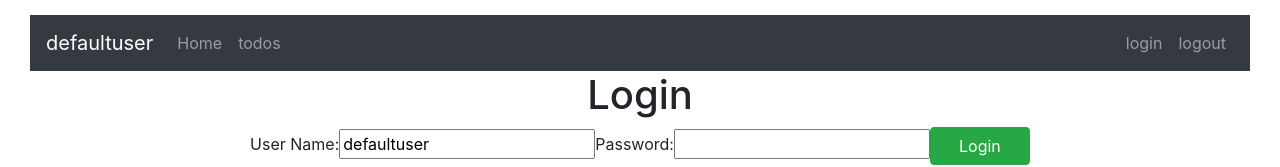
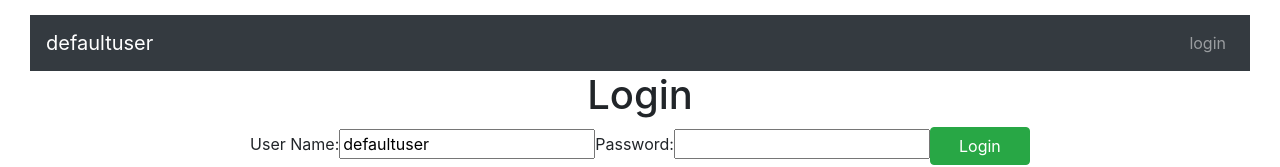
Before and after one commit to hacker95-bot/React-App, a React (Create React App) app in the folder my-app/: page / in a window 1280 px wide. Shown: the top 167 px of the page. Built offline with nearby package versions, Linux system fonts and the light colour scheme.

Commit message:
Dynamic loading of menu items in header
- added HeaderComponent seperately to render with route change rather than statechange

```diff
--- a/my-app/src/components/todo/AuthenticationService.js
+++ b/my-app/src/components/todo/AuthenticationService.js
@@ -6,6 +6,12 @@
     logout(username, password){
         sessionStorage.removeItem('authenticatedUser', username);
     }
+
+    isUserLoggedIn(){
+        let user = sessionStorage.getItem('authenticatedUser')
+        if(user===null) return false;
+        return true;
+    }
 }
 
 export default new AuthenticationService()
--- /dev/null
+++ b/my-app/src/components/todo/HeaderComponent.jsx
@@ -0,0 +1,34 @@
+import { withRouter } from 'react-router'
+import React, {Component} from 'react'
+import AuthenticationService from './AuthenticationService.js'
+import {Link} from "react-router-dom";
+
+
+/*
+In order for the header component to render even when the state is not changed,
+we used withRouter to make headerComponent render whever any route is accessed through header
+*/
+
+class HeaderComponent extends Component{
+    render(){
+        const isUserLoggedIn = AuthenticationService.isUserLoggedIn()
+        console.log(isUserLoggedIn)
+        return(
+            <header>
+                <nav className="navbar navbar-expand-md navbar-dark bg-dark">
+                    <div><a href="http://www.google.com" className="navbar-brand">defaultuser</a></div>
+                    <ul className="navbar-nav">
+                        {isUserLoggedIn && <li><Link className="nav-link" to='/welcome/defaultUser'>Home</Link></li>}
+                        {isUserLoggedIn && <li><Link className="nav-link" to='/todos'>todos</Link></li>}
+                    </ul>
+                    <ul className="navbar-nav navbar-collapse justify-content-end">
+                        {!isUserLoggedIn && <li><Link className="nav-link" to='/login'>login</Link></li>}
+                        {isUserLoggedIn && <li><Link className="nav-link" to='/logout' onClick={AuthenticationService.logout}>logout</Link></li>}
+                    </ul>
+                </nav>
+            </header>
+        )
+    }
+}
+
+export default withRouter(HeaderComponent);
--- a/my-app/src/components/todo/ToDoApp.jsx
+++ b/my-app/src/components/todo/ToDoApp.jsx
@@ -2,6 +2,7 @@
 import { Container } from 'react-bootstrap'
 import {BrowserRouter as Router, Link, Route, Switch} from 'react-router-dom'
 import AuthenticationService from './AuthenticationService.js'
+import HeaderComponent from './HeaderComponent'
 
 class ToDoApp extends Component{
     render(){
@@ -34,25 +35,28 @@
     )
 }
 
-class HeaderComponent extends Component{
-    render(){
-        return(
-            <header>
-                <nav className="navbar navbar-expand-md navbar-dark bg-dark">
-                    <div><a href="http://www.google.com" className="navbar-brand">defaultuser</a></div>
-                    <ul className="navbar-nav">
-                        <li><Link className="nav-link" to='/welcome/defaultUser'>Home</Link></li>
-                        <li><Link className="nav-link" to='/todos'>todos</Link></li>
-                    </ul>
-                    <ul className="navbar-nav navbar-collapse justify-content-end">
-                        <li><Link className="nav-link" to='/login'>login</Link></li>
-                        <li><Link className="nav-link" to='/logout' onClick={AuthenticationService.logout}>logout</Link></li>
-                    </ul>
-                </nav>
-            </header>
-        )
-    }
-}
+// class HeaderComponent extends Component{
+//     render(){
+//         const isUserLoggedIn = AuthenticationService.isUserLoggedIn()
+//         console.log(isUserLoggedIn)
+//         console.log("Header")
+//         return(
+//             <header>
+//                 <nav className="navbar navbar-expand-md navbar-dark bg-dark">
+//                     <div><a href="http://www.google.com" className="navbar-brand">defaultuser</a></div>
+//                     <ul className="navbar-nav">
+//                         <li><Link className="nav-link" to='/welcome/defaultUser'>Home</Link></li>
+//                         <li><Link className="nav-link" to='/todos'>todos</Link></li>
+//                     </ul>
+//                     <ul className="navbar-nav navbar-collapse justify-content-end">
+//                         <li><Link className="nav-link" to='/login'>login</Link></li>
+//                         <li><Link className="nav-link" to='/logout' onClick={AuthenticationService.logout}>logout</Link></li>
+//                     </ul>
+//                 </nav>
+//             </header>
+//         )
+//     }
+// }
 
 class FooterComponent extends Component{
     render(){
@@ -107,7 +111,7 @@
                             {
                                 this.state.todos.map(
                                     todo =>
-                                    <tr>
+                                    <tr key={todo.id}>
                                         <td>{todo.id}</td>
                                         <td>{todo.description}</td>
                                         <td>{todo.done.toString()}</td>
```
Also changed, not shown: 1 other file (tests, documents, lock files or other folders).
